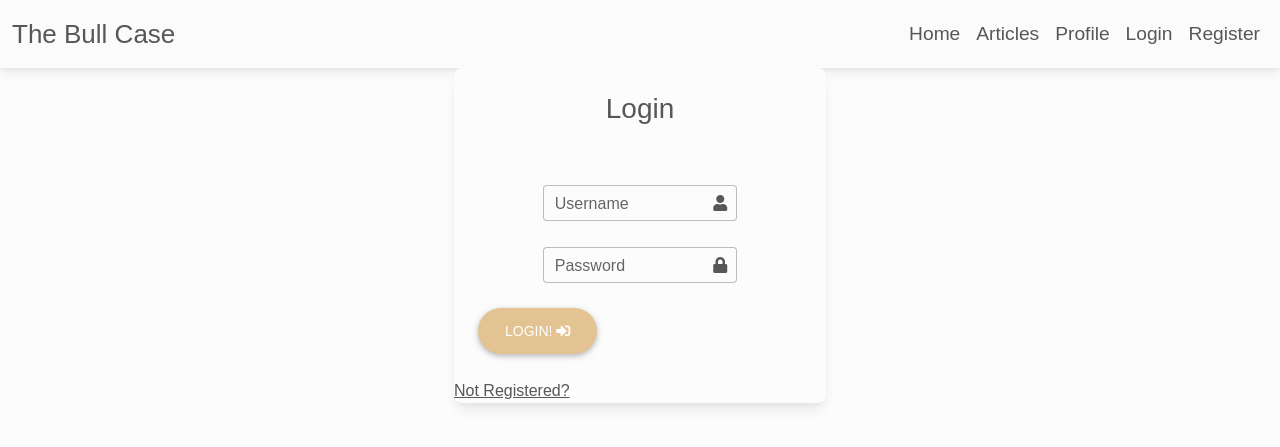
After one commit to shanedunne/the-bull-case, a Flask app: page /login in a window 1280 px wide. The commit adds this page. Shown: the top 447 px of the page. Run offline with Flask 2, Linux system fonts and the light colour scheme; some libraries are stand-ins or nearby versions.

Commit message:
created login functionality

```diff
--- a/app.py
+++ b/app.py
@@ -57,6 +57,33 @@ def register():
         flash("Registration Successful!")
     return render_template("register.html")
 
+
+@app.route("/login", methods=["GET", "POST"])
+def login():
+    if request.method == "POST":
+        # check if username exists in db
+        existing_user = mongo.db.users.find_one(
+            {"username": request.form.get("username").lower()})
+
+        if existing_user:
+            # ensure hashed password matches user input
+            if check_password_hash(
+                existing_user["password"], request.form.get("password")):
+                    session["user"] = request.form.get("username").lower()
+                    flash("Welcome, {}".format(request.form.get("username")))
+            else:
+                # invalid password match
+                flash("Incorrect Username and/or Password")
+                return redirect(url_for("login"))
+
+        else:
+            # username doesn't exist
+            flash("Incorrect Username and/or Password")
+            return redirect(url_for("login"))
+
+    return render_template("login.html")
+
+
 if __name__ == "__main__":
     app.run(host=os.environ.get("IP"),
             port=int(os.environ.get("PORT")),
--- a/static/css/style.css
+++ b/static/css/style.css
@@ -48,3 +48,12 @@ body {
 input {
     background-color: #fafafa;
 }
+
+.not-reg-link {
+    color: #575757;
+    text-decoration: underline;
+}
+
+.not-reg-link:hover {
+    color: #141313;
+}
--- a/templates/base.html
+++ b/templates/base.html
@@ -42,7 +42,7 @@
                             <a class="nav-link active" aria-current="page" href="#">Profile</a>
                         </li>
                         <li class="nav-item">
-                            <a class="nav-link active" aria-current="page" href="#">Login</a>
+                            <a class="nav-link active" aria-current="page" href="{{ url_for('login') }}">Login</a>
                         </li>
                         <li class="nav-item">
                             <a class="nav-link active" aria-current="page" href="{{ url_for('register') }}">Register</a>
--- /dev/null
+++ b/templates/login.html
@@ -0,0 +1,36 @@
+{% extends "base.html" %}
+
+{% block content %}
+    <div class="row g-0 d-flex vertical-center justify-content-center">
+        <form class="col-sm-12 col-md-8 col-lg-4" method="POST" action="{{ url_for('login') }}">
+            <div class="card">
+                <div class="card-body">
+                    <h3 class="card-title">Login</h3>
+                    <br>
+                    <br>
+                   <div class="form-outline ">
+                            <i class="fas fa-user trailing"></i>
+                            <input type="text" id="username" class="form-control" name="username" minlength="5"
+                                maxlength="15" pattern="^[a-zA-Z0-9]{5,15}$"/>
+                            <label class="form-label" for="username">Username</label>
+                        </div>
+                        <br>
+                        <div class="form-outline">
+                            <i class="fas fa-lock trailing"></i>
+                            <input type="password" id="password" class="form-control" name="password" minlength="5"
+                                maxlength="15" pattern="^[a-zA-Z0-9]{5,15}$"/>
+                            <label class="form-label" for="password">Password</label>
+                        </div>
+                        <br>
+                            <button type="submit" class="btn btn-primary btn-lg btn-rounded register-button">Login! <i class="fas fa-sign-in-alt"></i></button>
+                        </div>
+                        <div class="row">
+                            <div class="col s12">
+                                    <a href="{{ url_for('register') }}" class="not-reg-link">Not Registered?</a>
+                            </div>
+                        </div>
+                </div>
+            </div>
+        </form>
+    </div>
+{% endblock %}
```
